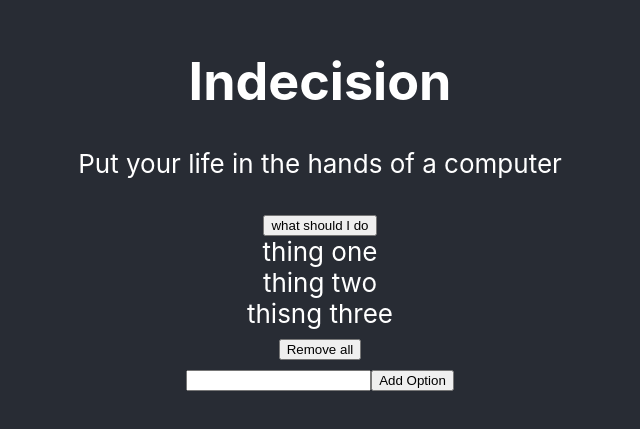
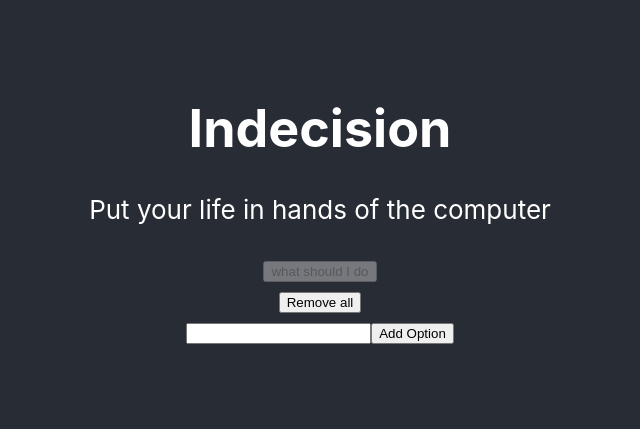
Before and after one commit to srinivasgpc/ReactJs, a React (Create React App) app: page / in a window 1280 px wide. Shown: the part 197-626 px from the top of the page, without its empty margins (320-960 px from the left). Built offline with nearby package versions, Linux system fonts and the light colour scheme.

Commit message:
Events like Add, Remove, concatArray, data validation

```diff
--- a/src/App.js
+++ b/src/App.js
@@ -5,19 +5,78 @@ import Action from "./Indecision/Action";
 import Options from "./Indecision/Options";
 import AddOption from "./Indecision/AddOption";
 class App extends React.Component {
+  constructor(props) {
+    super(props);
+    this.handleDeleteOptions = this.handleDeleteOptions.bind(this);
+    this.handlePick = this.handlePick.bind(this);
+    this.handleAddOption = this.handleAddOption.bind(this);
+    this.state = {
+      options: [],
+    };
+  }
+  handleDeleteOptions() {
+    this.setState(() => {
+      return {
+        options: [],
+      };
+    });
+  }
+  handleAddOption(option) {
+    if (!option) {
+      return "Please Enter a valid Item";
+    } else if (this.state.options.indexOf(option) > -1) {
+      return "This is the same item already exists";
+    }
+
+    this.setState((prevState) => {
+      return {
+        options: prevState.options.concat([option]),
+      };
+    });
+  }
+
+  handlePick() {
+    const randomNum = Math.floor(Math.random() * this.state.options.length);
+    const option = this.state.options[randomNum];
+    console.log(option);
+  }
   render() {
     const title = "Indecision";
-    const subtitle = "Put your life in the hands of a computer";
-    const options = ["thing one ", " thing two", "thisng three"];
+    const subtitle = "Put your life in hands of the computer";
+
     return (
       <div className="App-header">
         <Header title={title} subtitle={subtitle} />
-        <Action />
-        <Options options={options} />
-        <AddOption />
+        <Action
+          handlePick={this.handlePick}
+          hasOptions={this.state.options.length > 0}
+        />
+        <Options
+          options={this.state.options}
+          handleDeleteOptions={this.handleDeleteOptions}
+        />
+        <AddOption handleAddOption={this.handleAddOption} />
       </div>
     );
   }
 }
 
 export default App;
+/*
+
+Props:
+
+An object
+can be used when rendering
+changes(from above) cause re rendering
+comes from above
+Can't be changed by component itself
+
+State
+An Object
+Can be used when rendering
+Changes cause re-renders
+Defined in component itself
+can be Changed by componet itself
+
+*/
--- a/src/Indecision/Action.js
+++ b/src/Indecision/Action.js
@@ -1,15 +1,16 @@
 import React, { Component } from "react";
 
 export default class Action extends React.Component {
-  handlePick() {
-    alert("handlePicker");
-  }
-
   render() {
     return (
       // IMP1 : handlePick() for calling, to reference it say this.handlePick without any parenthesis
       <div>
-        <button onClick={this.handlePick}>what should I do</button>
+        <button
+          onClick={this.props.handlePick}
+          disabled={!this.props.hasOptions}
+        >
+          what should I do
+        </button>
       </div>
     );
   }
--- a/src/Indecision/AddOption.js
+++ b/src/Indecision/AddOption.js
@@ -1,18 +1,29 @@
 import React, { Component } from "react";
 
 export default class AddOption extends React.Component {
-  onFormSubmit(e) {
+  constructor(props) {
+    super(props);
+    this.handleAddOption = this.handleAddOption.bind(this);
+    this.state = {
+      error: undefined,
+    };
+  }
+
+  handleAddOption(e) {
     e.preventDefault();
     const option = e.target.elements.option.value.trim();
-
-    if (option) {
-      alert(option);
-    }
+    const error = this.props.handleAddOption(option);
+    this.setState(() => {
+      return {
+        error,
+      };
+    });
   }
   render() {
     return (
       <div>
-        <form onSubmit={this.onFormSubmit}>
+        {this.state.error && <p>{this.state.error}</p>}
+        <form onSubmit={this.handleAddOption}>
           <input type="text" name="option" />
           <button>Add Option</button>
         </form>
--- a/src/Indecision/Options.js
+++ b/src/Indecision/Options.js
@@ -1,20 +1,13 @@
 import React, { Component } from "react";
 
 export default class Options extends React.Component {
-  constructor(props) {
-    super(props);
-    this.handleRemoveAll = this.handleRemoveAll.bind(this);
-  }
-  handleRemoveAll() {
-    alert(this.props.options);
-  }
   render() {
     return (
       <div className="App">
+        <button onClick={this.props.handleDeleteOptions}>Remove all</button>
         {this.props.options.map((option) => (
           <Option key={option} optionText={option} />
         ))}
-        <button onClick={this.handleRemoveAll}>Remove all</button>
       </div>
     );
   }
```
